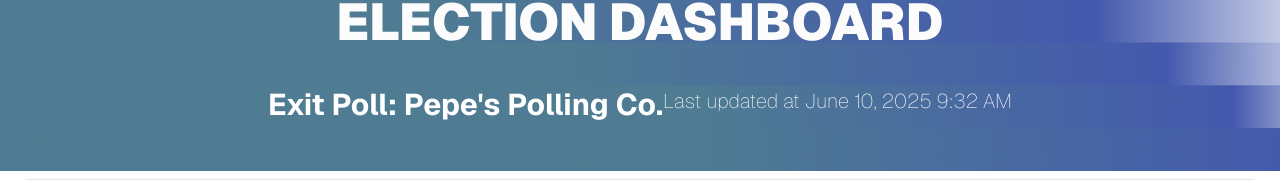
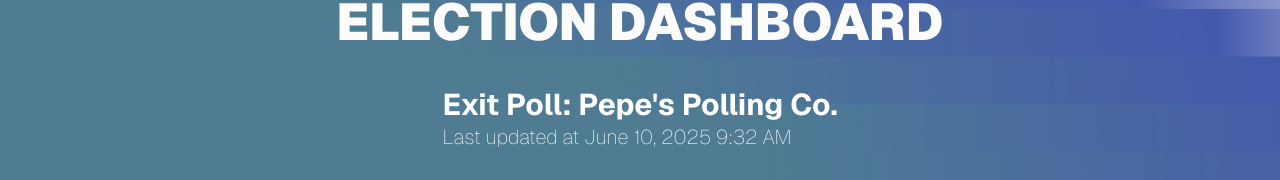
Before and after one commit to tortendes/election-dashboard, a Next.js app: page /polling/exit-polls/pepe in a window 1280 px wide. Shown: the part 230-410 px from the top of the page. Built offline with nearby package versions, Linux system fonts and the light colour scheme.

Commit message:
[fix(pepeco)] fixed flexbox

```diff
--- a/app/polling/exit-polls/pepe/page.tsx
+++ b/app/polling/exit-polls/pepe/page.tsx
@@ -10,7 +10,7 @@ export default function PepePollingCoExitPolls() {
         <>
         <header className="bg-[url('/backgrounds/main.webp')] bg-cover min-h-1/3 flex flex-col items-center gap-8 px-8 py-12 w-full">
             <Image src="/icons/header-logo.svg" className="md:max-w-1/2" alt="Redmont Decides next line Election Dashboard" width={1126} height={173} />
-            <div className="md:flex md:justify-center">
+            <div className="md:flex md:flex-col md:justify-center">
                 <h1 className="text-3xl font-bold text-white">Exit Poll: Pepe&apos;s Polling Co.</h1>
                 <h1 className="text-xl font-thin text-white">Last updated at {dayjs("2025-06-10T09:32:56+0000").format("MMMM DD, YYYY h:mm A")}</h1>
             </div>
```
